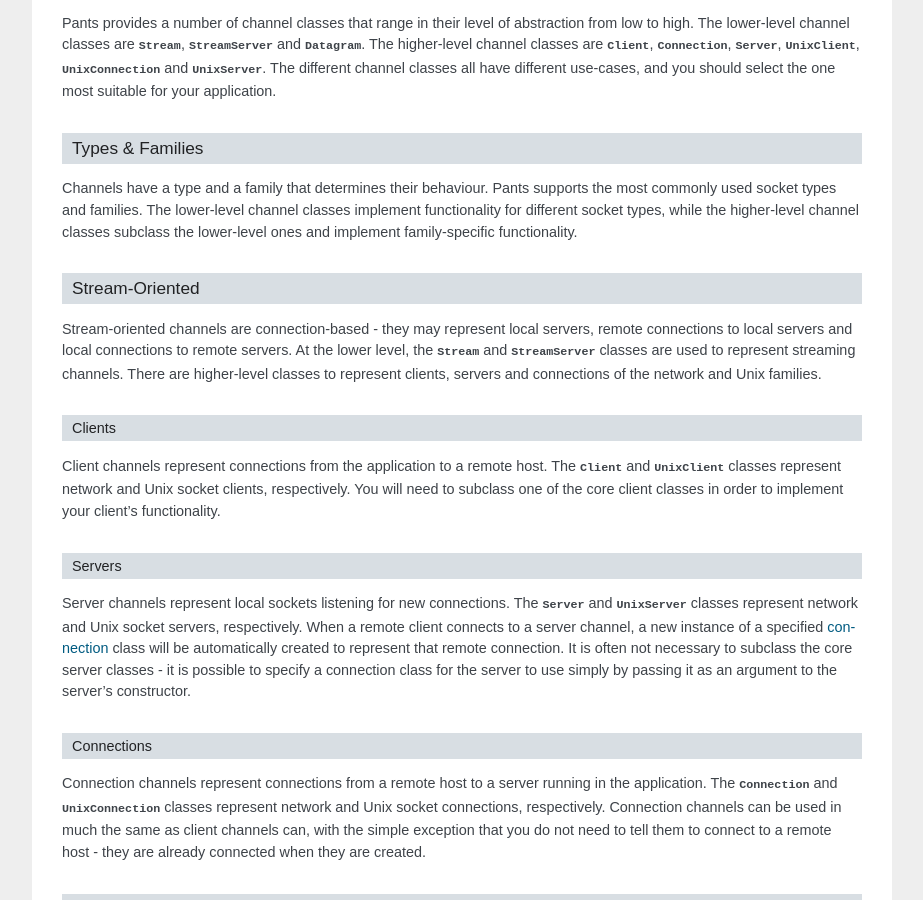
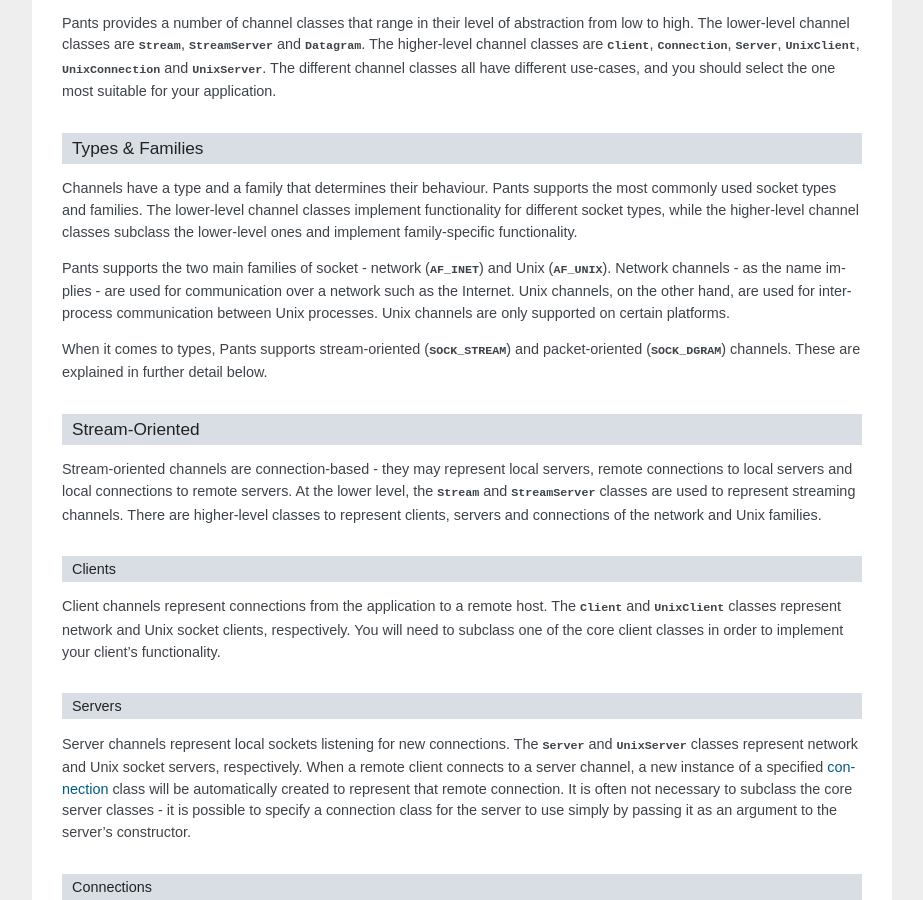
Before and after one commit to ecdavis/pants, a Sphinx documentation site: the page built from docs/guides/using_channels.rst, in a window 1280 px wide and 900 px high, scrolled down 1736 px. Shown: the whole window, without its empty margins (198-1121 px from the left). Built offline with Sphinx 7.4.7, drawn with Linux system fonts in a browser that asks for light colours.

Commit message:
Added a brief explanation of socket/channel families to the Using Channels guide.

```diff
--- a/docs/guides/using_channels.rst
+++ b/docs/guides/using_channels.rst
@@ -118,11 +118,23 @@
 Types & Families
 ----------------
 
-Channels have a type  and a family that determines their behaviour. Pants
+Channels have a type and a family that determines their behaviour. Pants
 supports the most commonly used socket types and families. The lower-level
 channel classes implement functionality for different socket types, while the
 higher-level channel classes subclass the lower-level ones and implement
 family-specific functionality.
+
+Pants supports the two main families of socket - network
+(:const:`~socket.AF_INET`) and Unix (:const:`~socket.AF_UNIX`). Network
+channels - as the name implies - are used for communication over a network
+such as the Internet. Unix channels, on the other hand, are used for
+inter-process communication between Unix processes. Unix channels are only
+supported on certain platforms.
+
+When it comes to types, Pants supports stream-oriented
+(:const:`~socket.SOCK_STREAM`) and packet-oriented
+(:const:`~socket.SOCK_DGRAM`)
+channels. These are explained in further detail below.
 
 
 Stream-Oriented
```
